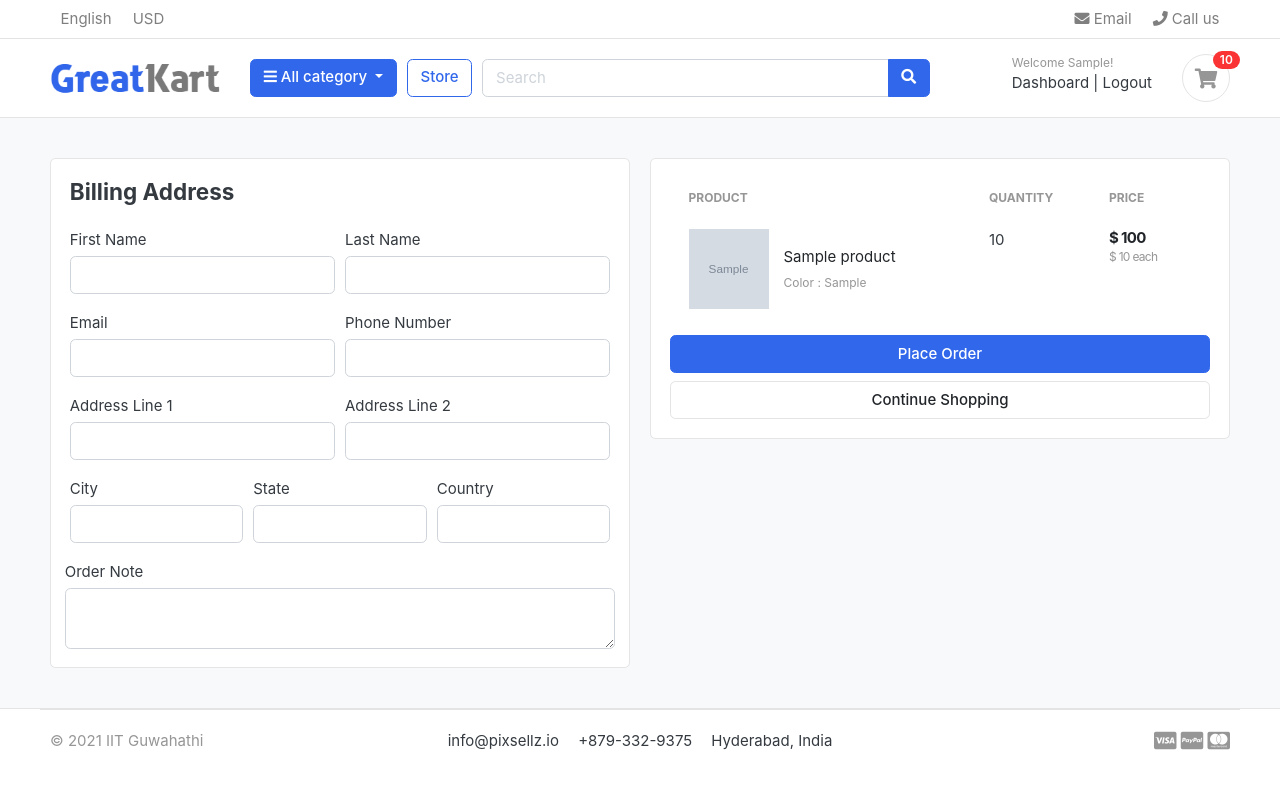
After one commit to krishnakaushik25/Django-eCommerce-website, a Django app: page /cart/checkout/ in a window 1280 px wide. The commit adds this page. Run offline with Django 3.2, Linux system fonts and the light colour scheme; a user stored in the database is signed in; tables that the repository leaves empty hold one stand-in row (values such as "Sample post"); grey boxes marked "Sample" are stand-in pictures; some libraries are stand-ins or nearby versions; some web fonts are replaced.

Commit message:
fixed checkout and cart items to user

```diff
--- a/carts/context_processors.py
+++ b/carts/context_processors.py
@@ -9,7 +9,10 @@ def counter(request):
     else:
         try:
             cart = Cart.objects.filter(cart_id=_cart_id(request))
-            cart_items = CartItem.objects.all().filter(cart=cart[:1])
+            if request.user.is_authenticated:
+                cart_items = CartItem.objects.all().filter(user=request.user)
+            else:
+                cart_items = CartItem.objects.all().filter(cart=cart[:1])
             for cart_item in cart_items:
                 cart_count += cart_item.quantity
         except Cart.DoesNotExist:
--- a/carts/models.py
+++ b/carts/models.py
@@ -1,5 +1,6 @@
 from django.db import models
 from store.models import Product, Variation
+from accounts.models import Account
 # Create your models here.
 
 class Cart(models.Model):
@@ -10,7 +11,7 @@ class Cart(models.Model):
         return self.cart_id
 
 class CartItem(models.Model):
-
+    user = models.ForeignKey(Account, on_delete=models.CASCADE, null=True)
     product = models.ForeignKey(Product, on_delete=models.CASCADE)
     variations = models.ManyToManyField(Variation, blank=True)
     cart    = models.ForeignKey(Cart, on_delete=models.CASCADE, null=True)
--- a/carts/urls.py
+++ b/carts/urls.py
@@ -6,4 +6,6 @@ urlpatterns = [
     path('add_cart/<int:product_id>/', views.add_cart, name='add_cart'),
     path('remove_cart/<int:product_id>/<int:cart_item_id>/', views.remove_cart, name='remove_cart'),
     path('remove_cart_item/<int:product_id>/<int:cart_item_id>/', views.remove_cart_item, name='remove_cart_item'),
+
+    path('checkout/', views.checkout, name='checkout'),
 ]
--- a/carts/views.py
+++ b/carts/views.py
@@ -2,6 +2,7 @@ from django.shortcuts import render, redirect, get_object_or_404
 from store.models import Product, Variation
 from .models import Cart, CartItem
 from django.core.exceptions import ObjectDoesNotExist
+from django.contrib.auth.decorators import login_required
 # Create your views here.
 def _cart_id(request):
     cart = request.session.session_key
@@ -11,67 +12,130 @@ def _cart_id(request):
 def add_cart(request, product_id):
     current_user = request.user
     product = Product.objects.get(id=product_id) #get the product
-    product_variation = []
-    if request.method == 'POST':
-        for item in request.POST:
-            key = item
-            value = request.POST[key]
-            try:
-                variation = Variation.objects.get(product=product, variation_category__iexact=key, variation_value__iexact=value)
-                product_variation.append(variation)
-            except:
-                pass
-    try:
-        cart = Cart.objects.get(cart_id=_cart_id(request)) # get the cart using the cart_id present in the session
-    except Cart.DoesNotExist:
-         cart = Cart.objects.create(
+    # If the user is authenticated
+    if current_user.is_authenticated:
+        product_variation = []
+        if request.method == 'POST':
+            for item in request.POST:
+                key = item
+                value = request.POST[key]
+
+                try:
+                    variation = Variation.objects.get(product=product, variation_category__iexact=key, variation_value__iexact=value)
+                    product_variation.append(variation)
+                except:
+                    pass
+
+
+        is_cart_item_exists = CartItem.objects.filter(product=product, user=current_user).exists()
+        if is_cart_item_exists:
+            cart_item = CartItem.objects.filter(product=product, user=current_user)
+            ex_var_list = []
+            id = []
+            for item in cart_item:
+                existing_variation = item.variations.all()
+                ex_var_list.append(list(existing_variation))
+                id.append(item.id)
+
+            if product_variation in ex_var_list:
+                # increase the cart item quantity
+                index = ex_var_list.index(product_variation)
+                item_id = id[index]
+                item = CartItem.objects.get(product=product, id=item_id)
+                item.quantity += 1
+                item.save()
+
+            else:
+                item = CartItem.objects.create(product=product, quantity=1, user=current_user)
+                if len(product_variation) > 0:
+                    item.variations.clear()
+                    item.variations.add(*product_variation)
+                item.save()
+        else:
+            cart_item = CartItem.objects.create(
+                product = product,
+                quantity = 1,
+                user = current_user,
+            )
+            if len(product_variation) > 0:
+                cart_item.variations.clear()
+                cart_item.variations.add(*product_variation)
+            cart_item.save()
+        return redirect('cart')
+    # If the user is not authenticated
+    else:
+        product_variation = []
+        if request.method == 'POST':
+            for item in request.POST:
+                key = item
+                value = request.POST[key]
+
+                try:
+                    variation = Variation.objects.get(product=product, variation_category__iexact=key, variation_value__iexact=value)
+                    product_variation.append(variation)
+                except:
+                    pass
+
+
+        try:
+            cart = Cart.objects.get(cart_id=_cart_id(request)) # get the cart using the cart_id present in the session
+        except Cart.DoesNotExist:
+            cart = Cart.objects.create(
                 cart_id = _cart_id(request)
             )
-    cart.save()
-    is_cart_item_exists = CartItem.objects.filter(product=product, cart=cart).exists()
-    if is_cart_item_exists:
-        cart_item = CartItem.objects.filter(product=product, cart=cart)
-        # existing_variations -> database
-        # current variation -> product_variation
-        # item_id -> database
-        ex_var_list = []
-        id = []
-        for item in cart_item:
-            existing_variation = item.variations.all()
-            ex_var_list.append(list(existing_variation))
-            id.append(item.id)
-        print(ex_var_list)
-        if product_variation in ex_var_list:
-            # increase the cart item quantity
-            index = ex_var_list.index(product_variation)
-            item_id = id[index]
-            item = CartItem.objects.get(product=product, id=item_id)
-            item.quantity += 1
-            item.save()
+        cart.save()
 
+        is_cart_item_exists = CartItem.objects.filter(product=product, cart=cart).exists()
+        if is_cart_item_exists:
+            cart_item = CartItem.objects.filter(product=product, cart=cart)
+            # existing_variations -> database
+            # current variation -> product_variation
+            # item_id -> database
+            ex_var_list = []
+            id = []
+            for item in cart_item:
+                existing_variation = item.variations.all()
+                ex_var_list.append(list(existing_variation))
+                id.append(item.id)
+
+            print(ex_var_list)
+
+            if product_variation in ex_var_list:
+                # increase the cart item quantity
+                index = ex_var_list.index(product_variation)
+                item_id = id[index]
+                item = CartItem.objects.get(product=product, id=item_id)
+                item.quantity += 1
+                item.save()
+
+            else:
+                item = CartItem.objects.create(product=product, quantity=1, cart=cart)
+                if len(product_variation) > 0:
+                    item.variations.clear()
+                    item.variations.add(*product_variation)
+                item.save()
         else:
-            item = CartItem.objects.create(product=product, quantity=1, cart=cart)
-            if len(product_variation) > 0:
-                item.variations.clear()
-                item.variations.add(*product_variation)
-            item.save()
-    else:
-        cart_item = CartItem.objects.create(
+            cart_item = CartItem.objects.create(
                 product = product,
                 quantity = 1,
                 cart = cart,
             )
-        if len(product_variation) > 0:
-            cart_item.variations.clear()
-            cart_item.variations.add(*product_variation)
-        cart_item.save()
-    return redirect('cart')
+            if len(product_variation) > 0:
+                cart_item.variations.clear()
+                cart_item.variations.add(*product_variation)
+            cart_item.save()
+        return redirect('cart')
 
-def remove_cart(request, product_id , cart_item_id):
+
+def remove_cart(request, product_id, cart_item_id):
+
     product = get_object_or_404(Product, id=product_id)
     try:
-        cart = Cart.objects.get(cart_id=_cart_id(request))
-        cart_item = CartItem.objects.get(product=product, cart=cart, id=cart_item_id)
+        if request.user.is_authenticated:
+            cart_item = CartItem.objects.get(product=product, user=request.user, id=cart_item_id)
+        else:
+            cart = Cart.objects.get(cart_id=_cart_id(request))
+            cart_item = CartItem.objects.get(product=product, cart=cart, id=cart_item_id)
         if cart_item.quantity > 1:
             cart_item.quantity -= 1
             cart_item.save()
@@ -82,8 +146,11 @@ def remove_cart(request, product_id , cart_item_id):
     return redirect('cart')
 def remove_cart_item(request, product_id, cart_item_id):
     product = get_object_or_404(Product, id=product_id)
-    cart = Cart.objects.get(cart_id=_cart_id(request))
-    cart_item = CartItem.objects.get(product=product, cart=cart, id=cart_item_id)
+    if request.user.is_authenticated:
+        cart_item = CartItem.objects.get(product=product, user=request.user, id=cart_item_id)
+    else:
+        cart = Cart.objects.get(cart_id=_cart_id(request))
+        cart_item = CartItem.objects.get(product=product, cart=cart, id=cart_item_id)
     cart_item.delete()
     return redirect('cart')
 
@@ -91,8 +158,11 @@ def cart(request, total=0, quantity=0, cart_items=None):
     try:
         tax = 0
         grand_total = 0
-        cart = Cart.objects.get(cart_id=_cart_id(request))
-        cart_items = CartItem.objects.filter(cart=cart, is_active=True)
+        if request.user.is_authenticated:
+            cart_items = CartItem.objects.filter(user=request.user, is_active=True)
+        else:
+            cart = Cart.objects.get(cart_id=_cart_id(request))
+            cart_items = CartItem.objects.filter(cart=cart, is_active=True)
         for cart_item in cart_items:
             total += (cart_item.product.price * cart_item.quantity)
             quantity += cart_item.quantity
@@ -100,6 +170,7 @@ def cart(request, total=0, quantity=0, cart_items=None):
         grand_total = total + tax
     except ObjectDoesNotExist:
         pass #just ignore
+
     context = {
         'total': total,
         'quantity': quantity,
@@ -108,3 +179,30 @@ def cart(request, total=0, quantity=0, cart_items=None):
         'grand_total': grand_total,
     }
     return render(request, 'store/cart.html', context)
+
+@login_required(login_url='login')
+def checkout(request, total=0, quantity=0, cart_items=None):
+    try:
+        tax = 0
+        grand_total = 0
+        if request.user.is_authenticated:
+            cart_items = CartItem.objects.filter(user=request.user, is_active=True)
+        else:
+            cart = Cart.objects.get(cart_id=_cart_id(request))
+            cart_items = CartItem.objects.filter(cart=cart, is_active=True)
+        for cart_item in cart_items:
+            total += (cart_item.product.price * cart_item.quantity)
+            quantity += cart_item.quantity
+        tax = (2 * total)/100
+        grand_total = total + tax
+    except ObjectDoesNotExist:
+        pass #just ignore
+
+    context = {
+        'total': total,
+        'quantity': quantity,
+        'cart_items': cart_items,
+        'tax'       : tax,
+        'grand_total': grand_total,
+    }
+    return render(request, 'store/checkout.html', context)
--- a/templates/store/cart.html
+++ b/templates/store/cart.html
@@ -104,7 +104,7 @@
 			<p class="text-center mb-3">
 				<img src="{% static './images/misc/payments.png' %}" height="26">
 			</p>
-			<a href="./place-order.html" class="btn btn-primary btn-block"> Checkout </a>
+			<a href="{% url 'checkout' %}" class="btn btn-primary btn-block"> Checkout </a>
 			<a href="{% url 'store' %}" class="btn btn-light btn-block">Continue Shopping</a>
 		</div> <!-- card-body.// -->
 		</div> <!-- card.// -->
--- /dev/null
+++ b/templates/store/checkout.html
@@ -0,0 +1,140 @@
+{% extends 'base.html' %}
+{% load static %}
+
+{% block content %}
+
+
+<section class="section-content padding-y bg">
+<div class="container">
+
+<!-- ============================ COMPONENT 1 ================================= -->
+
+<div class="row">
+	<aside class="col-lg-6">
+<div class="card">
+  <div class="card-body">
+    <h4 class="card-title mb-4">Billing Address</h4>
+    <form action="#" method="POST">
+      {% csrf_token %}
+      <div class="form-row">
+        <div class="col form-group">
+          <label for="">First Name</label>
+          <input type="text" name="first_name" class="form-control" required>
+        </div>
+        <div class="col form-group">
+          <label for="">Last Name</label>
+          <input type="text" name="last_name" class="form-control" required>
+        </div>
+      </div>
+      <div class="form-row">
+        <div class="col form-group">
+          <label for="">Email</label>
+          <input type="email" name="email" class="form-control" required>
+        </div>
+        <div class="col form-group">
+          <label for="">Phone Number</label>
+          <input type="text" name="phone" class="form-control" required>
+        </div>
+      </div>
+      <div class="form-row">
+        <div class="col form-group">
+          <label for="">Address Line 1</label>
+          <input type="text" name="address_line_1" class="form-control" required>
+        </div>
+        <div class="col form-group">
+          <label for="">Address Line 2</label>
+          <input type="text" name="address_line_2" class="form-control">
+        </div>
+      </div>
+      <div class="form-row">
+        <div class="col form-group">
+          <label for="">City</label>
+          <input type="text" name="city" class="form-control" required>
+        </div>
+        <div class="col form-group">
+          <label for="">State</label>
+          <input type="text" name="state" class="form-control" required>
+        </div>
+        <div class="col form-group">
+          <label for="">Country</label>
+          <input type="text" name="country" class="form-control" required>
+        </div>
+        </div>
+        <div class="form-row">
+          <label for="">Order Note</label>
+          <textarea name="order_note" rows="2" class="form-control"></textarea>
+        </div>
+
+
+  </div>
+</div> <!-- card.// -->
+
+	</aside> <!-- col.// -->
+	<aside class="col-lg-6">
+
+		<div class="card">
+		<div class="card-body">
+      <table class="table table-borderless table-shopping-cart">
+      <thead class="text-muted">
+      <tr class="small text-uppercase">
+        <th scope="col">Product</th>
+        <th scope="col" width="120">Quantity</th>
+        <th scope="col" width="120">Price</th>
+
+      </tr>
+      </thead>
+      <tbody>
+
+      {% for cart_item in cart_items %}
+      <tr>
+      	<td>
+      		<figure class="itemside align-items-center">
+      			<div class="aside"><img src="{{ cart_item.product.images.url }}" class="img-sm"></div>
+      			<figcaption class="info">
+      				<a href="{{ cart_item.product.get_url }}" class="title text-dark">{{ cart_item.product.product_name }}</a>
+      				<p class="text-muted small">
+      					{% if cart_item.variations.all %}
+      						{% for item in cart_item.variations.all %}
+      							{{ item.variation_category | capfirst }} : {{ item.variation_value | capfirst }} <br>
+      						{% endfor %}
+      					{% endif %}
+      				</p>
+      			</figcaption>
+      		</figure>
+      	</td>
+      	<td>
+      		<!-- col.// -->
+      				<label for="">{{cart_item.quantity}}</label>
+      	</td>
+      	<td>
+      		<div class="price-wrap">
+      			<var class="price">$ {{ cart_item.sub_total }}</var>
+      			<small class="text-muted"> $ {{ cart_item.product.price }} each </small>
+      		</div> <!-- price-wrap .// -->
+      	</td>
+
+      </tr>
+      {% endfor %}
+
+      </tbody>
+      </table>
+
+      <button type="submit" name="submit" class="btn btn-primary btn-block">Place Order</button>
+			<a href="{% url 'store' %}" class="btn btn-light btn-block">Continue Shopping</a>
+      </form>
+		</div> <!-- card-body.// -->
+		</div> <!-- card.// -->
+
+
+</aside> <!-- col.// -->
+
+
+</div> <!-- row.// -->
+
+<!-- ============================ COMPONENT 1 END .// ================================= -->
+
+</div> <!-- container .//  -->
+</section>
+<!-- ========================= SECTION CONTENT END// ========================= -->
+
+{% endblock %}
```
Also changed, not shown: accounts/views.py (+57 -1 lines), carts/migrations/0003_cartitem_user.py (added), templates/accounts/dashboard.html (line endings or trailing spaces).
